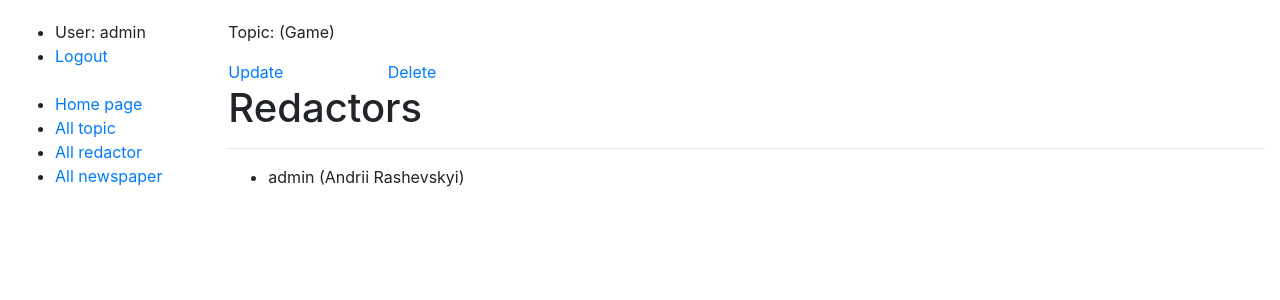
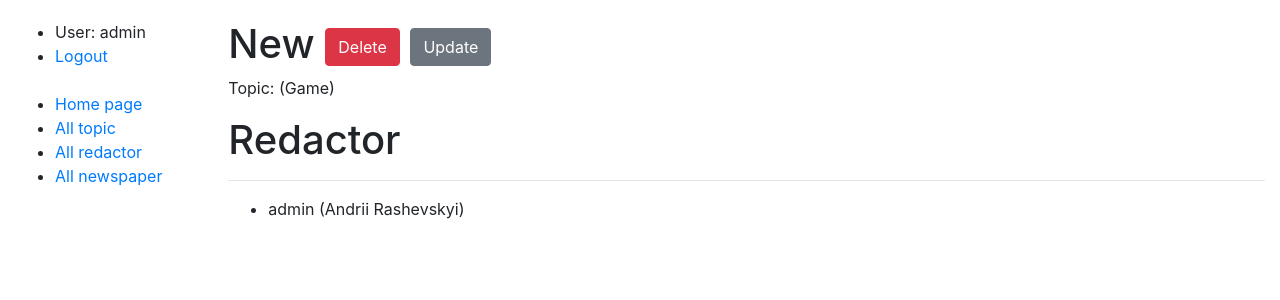
Before and after one commit to Phoenix-Erazer/newspaper_agency, a Django app: page /newspapers/1/ in a window 1280 px wide. Shown: the top 300 px of the page. Run offline with Django 4.2, Linux system fonts and the light colour scheme; a user stored in the database is signed in; data comes from the database, SQL or seed files in the repository.

Commit message:
update newspaper_detail.html, newspaper_list.html

```diff
--- a/templates/newspaper/newspaper_detail.html
+++ b/templates/newspaper/newspaper_detail.html
@@ -1,10 +1,31 @@
 {% extends "base.html" %}
 
 {% block content %}
+  <h1>
+    {{ newspaper.title }}
+    <a href="{% url 'newspaper:newspaper-delete' pk=newspaper.id %}" class="btn btn-danger link-to-page">
+      Delete
+    </a>
+
+    <a href="{% url 'newspaper:newspaper-update' pk=newspaper.id %}" class="btn btn-secondary link-to-page">
+      Update
+    </a>
+  </h1>
   <p>Topic: ({{ newspaper.topic.name }})</p>
-  <a href="{% url 'newspaper:newspaper-update' pk=newspaper.id %}">Update</a>
-  <a href="{% url 'newspaper:newspaper-delete' pk=newspaper.id %}" style="margin-left: 100px">Delete</a>
-  <h1>Redactors</h1>
+  <h1>
+    Redactor
+
+{#    {% if car in user.cars.all %}#}
+{#      <a href="{% url 'newspaper:toggle-newspaper-assign' pk=newspaper.id %}" class="btn btn-danger link-to-page">#}
+{#        Delete me from this newspaper#}
+{#      </a>#}
+{#    {% else %}#}
+{#      <a href="{% url 'newspaper:toggle-newspaper-assign' pk=newspaper.id %}" class="btn btn-success link-to-page">#}
+{#        Assign me from this newspaper#}
+{#      </a>#}
+{#    {% endif %}#}
+
+  </h1>
   <hr>
   <ul>
   {% for redactor in newspaper.publishers.all %}
--- a/templates/newspaper/newspaper_list.html
+++ b/templates/newspaper/newspaper_list.html
@@ -10,8 +10,7 @@
   </h1>
 
   <form action="" method="get" class="form-inline">
-{#    {{ search_form|crispy }}#}
-    {{ search_form.as_p }}
+    {{ search_form|crispy }}
     <input type="submit" value="🔎">
   </form>
   {% if newspaper_list %}
@@ -19,7 +18,7 @@
       {% for newspaper in newspaper_list %}
         <li>
           <a href="{% url "newspaper:newspaper-detail" pk=newspaper.id %} ">{{ newspaper.id }}</a>
-          {{ newspaper.title }} ({{ newspaper.tppic.name }})
+          {{ newspaper.title }} ({{ newspaper.topic.name }})
         </li>
       {% endfor %}
     </ul>
```
